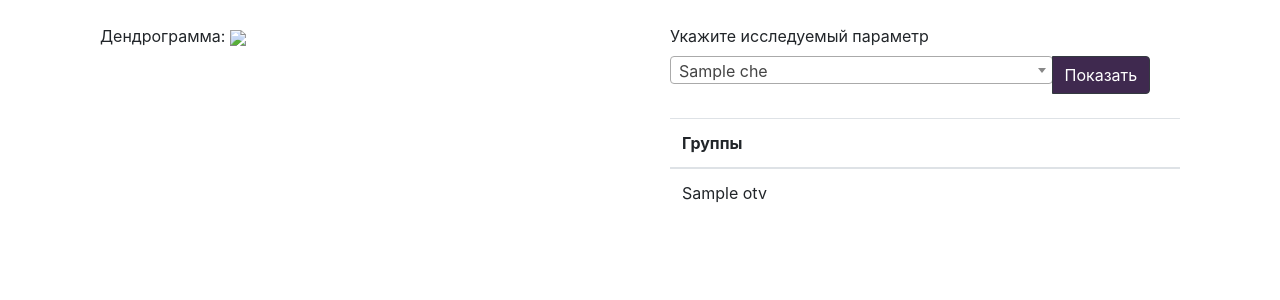
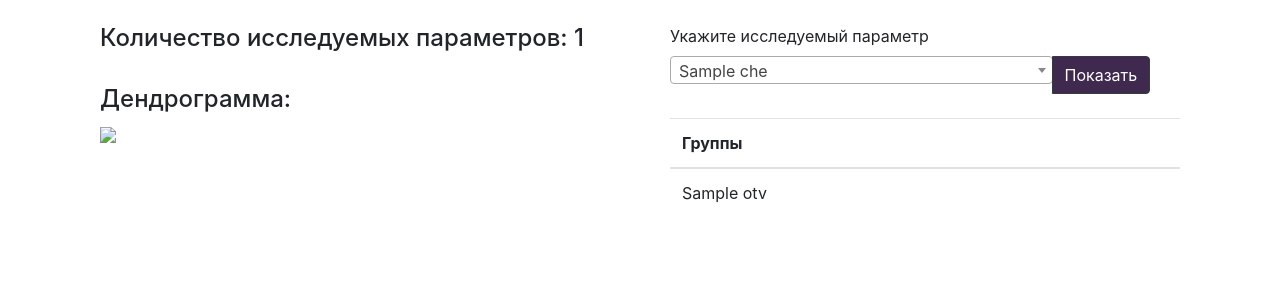
Before and after one commit to ma-daria/web_analysis, a Django app: template analysis/templates/analysis/Clustering.html in a window 1280 px wide. Shown: the part 56-356 px from the top of the page. Run offline with Django 3.2, Linux system fonts and the light colour scheme; the template is opened without the code that fills it: most values are stand-ins (such as "Sample title", 1, 10 or a date in 2020); some libraries are stand-ins or nearby versions.

Commit message:
измененеие стр clustering.html

```diff
--- a/analysis/templates/analysis/Clustering.html
+++ b/analysis/templates/analysis/Clustering.html
@@ -11,7 +11,9 @@
         <div class="col-md-6 order-md-1">
             <div class="col-md-12 order-md-1">
                 <br>
-                <label>Дендрограмма:</label>
+                <h4>Количество исследуемых параметров:  {{ size }} </h4>
+                <br>
+                <h4>Дендрограмма:</h4>
                 <a href="{% url 'photoClustrering' %}" target="_blank"><img src="{% url 'photoClustrering' %}" style='width: 100%; ' ></a>
             </div>
         </div>
--- a/analysis/views.py
+++ b/analysis/views.py
@@ -121,6 +121,7 @@ def PrintListCorrelation(request):
 
 def ClusteringStr(request):
     data = Data_analysis.Data_analysis()
+    size = data.GetSizeZooplankton()
     data.clustering()
     otvet = []
     names = ''
@@ -131,7 +132,7 @@ def ClusteringStr(request):
         col = col[col != names]
         col = [names] + col.tolist()
 
-    return render(request, 'analysis/Clustering.html', {'Zooplankton': col, 'otvet': otvet, 'selec': names})
+    return render(request, 'analysis/Clustering.html', {'Zooplankton': col, 'otvet': otvet, 'selec': names, 'size': size})
 
 def LSAstr(request):
 
```
